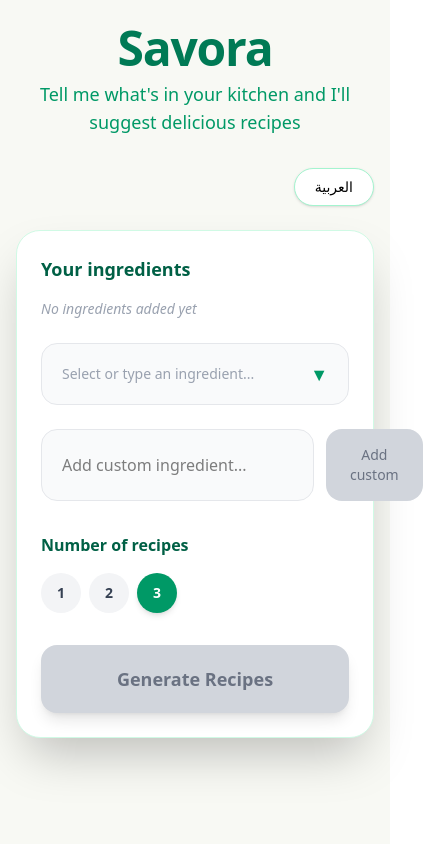
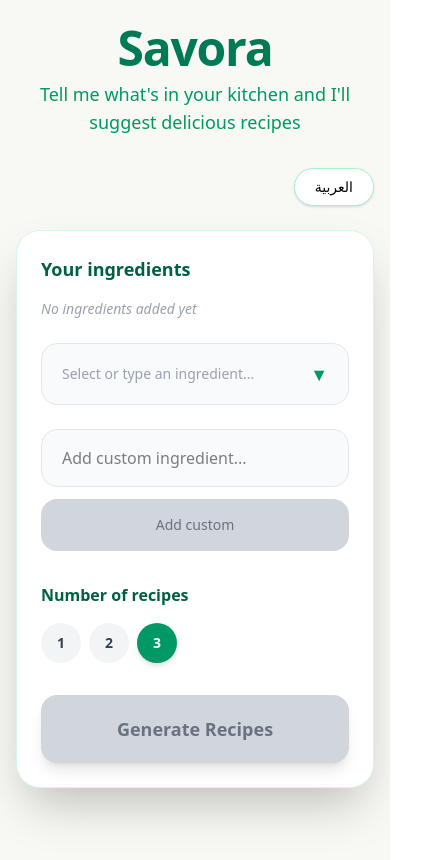
Before and after one commit to kingofdead6/Savora, a React (Vite) app in the folder client/: page /home in a window 390 px wide. Shown: the top 860 px of the page, 423 px wide, since content can reach past the window. Built offline with nearby package versions, Linux system fonts and the light colour scheme.

Commit message:
Added new features

```diff
--- a/client/src/components/ReciptFinder.jsx
+++ b/client/src/components/ReciptFinder.jsx
@@ -222,7 +222,7 @@ export default function RecipeFinder() {
             </div>
 
             {/* Custom input - better keyboard handling */}
-            <div className="flex gap-3">
+            <div className="flex flex-col sm:flex-row gap-3">
   <input
     type="text"
     value={customInput}
@@ -236,10 +236,11 @@ export default function RecipeFinder() {
     placeholder={isArabic ? "أضف مكون غير موجود..." : "Add custom ingredient..."}
     className="flex-1 px-5 py-4 bg-gray-50 border border-gray-200 rounded-2xl focus:outline-none focus:border-emerald-500 text-base sm:text-lg"
   />
+
   <button
     onClick={() => addIngredient(customInput)}
     disabled={!customInput.trim()}
-                className={`px-6 py-4 rounded-2xl font-medium text-sm sm:text-base transition ${
+    className={`px-6 py-4 rounded-2xl font-medium text-sm sm:text-base transition w-full sm:w-auto ${
       customInput.trim()
         ? 'bg-emerald-600 text-white hover:bg-emerald-700'
         : 'bg-gray-300 text-gray-500 cursor-not-allowed'
@@ -248,6 +249,7 @@ export default function RecipeFinder() {
     {t.addCustom}
   </button>
 </div>
+
           </div>
 
           {/* Number of recipes - better mobile layout */}
```
Also changed, not shown: 53 other files (tests, documents, lock files or other folders). Lines whose indentation alone changed are shown as unchanged.
